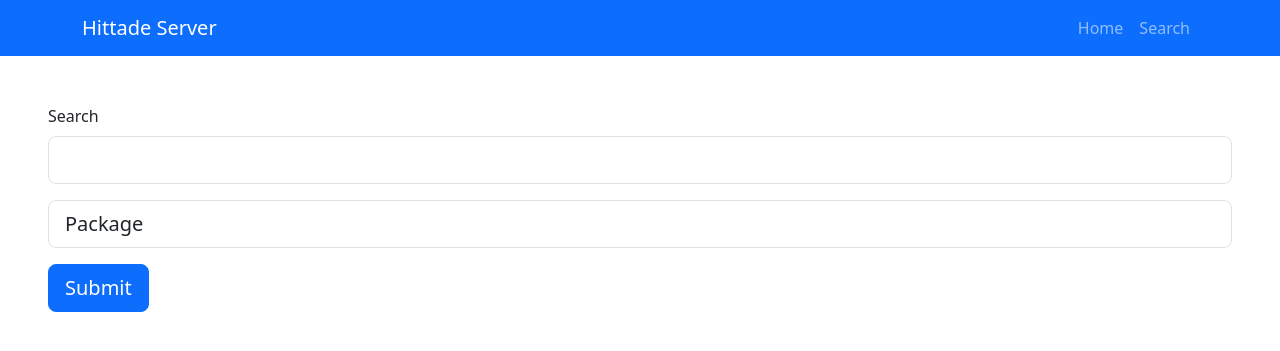
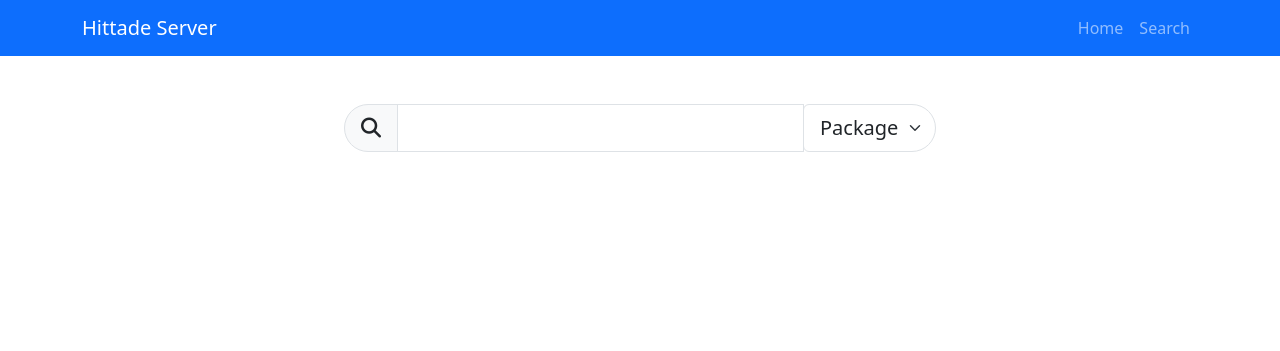
Before and after one commit to SUNET/hittade-server, a Django app: page /servers/search/ in a window 1280 px wide. Shown: the top 351 px of the page. Run offline with Django 4.2, Linux system fonts and the light colour scheme; some libraries are stand-ins or nearby versions.

Commit message:
Updates search form to new look

```diff
--- a/servers/templates/servers/search.html
+++ b/servers/templates/servers/search.html
@@ -4,7 +4,7 @@
 
 {% block content %}
 <header class="m-5">
-    <form action="{% url 'servers:search' %}" method="post">
+    <!-- <form action="{% url 'servers:search' %}" method="post">
         {% csrf_token %}
         <div class="mb-3">
             <label for="id_search" class="form-label">Search</label>
@@ -18,7 +18,27 @@
         <div class="mt-3">
             <button type="submit" class="btn btn-primary btn-lg">Submit</button>
         </div>
+    </form> -->
+    <form action="{% url 'servers:search' %}" method="post">
+        {% csrf_token %}
+        <div class="col-6 offset-3">
+            <div class="input-group input-group-lg">
+                <span class="input-group-text rounded-start-5">
+                    <i class="fas fa-search"></i>
+                </span>
+                <input type="text" class="form-control" id="id_serach" name="search">
+                <div class="col-xs-1">
+                    <select class="form-select form-select-lg rounded-end-5" aria-label="Searching for package or host"
+                        name="stype" id="stype">
+                        <option value="package">Package</option>
+                        <option value="host">Host</option>
+                    </select>
+                </div>
+            </div>
+        </div>
+
     </form>
+
 </header>
 
 
```
